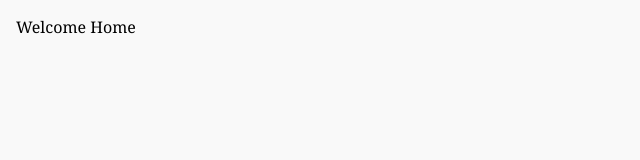
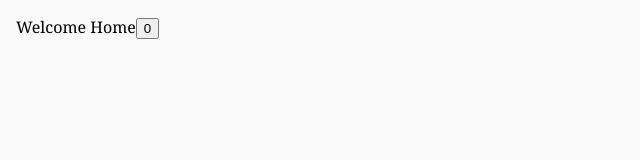
Before and after one commit to httpJunkie/rage-with-couchbase, a React (Create React App) app in the folder react-apollo-client/: page / in a window 1280 px wide. Shown: the top 160 px of the page, without its empty margins (0-640 px from the left). Built offline with nearby package versions, Linux system fonts and the light colour scheme.

Commit message:
Update directory structure

```diff
--- a/react-apollo-client/src/App.js
+++ b/react-apollo-client/src/App.js
@@ -1,9 +1,9 @@
 import React from "react";
 import { BrowserRouter, Route, Switch } from "react-router-dom";
 
-import Home from './components/Home';
-import Airlines from './components/Airlines';
-import Error404 from './components/Error404';
+import Home from './components/routes/home';
+import Airlines from './components/routes/airlines';
+import Error404 from './components/partial/error-404';
 
 const App = () => {
   return (
--- a/react-apollo-client/src/components/AirlineList.jsx
+++ b/react-apollo-client/src/components/partial/airline-list.jsx
@@ -1,6 +1,6 @@
 import React from 'react'
 import { Link } from "react-router-dom"
-import Pagination from './Pagination'
+import Pagination from '../utility/pagination'
 
 const AirlineList = ({airlines}) => {
 
--- a/react-apollo-client/src/components/Counter.jsx
+++ b/react-apollo-client/src/components/partial/counter.jsx
@@ -2,10 +2,8 @@ import React, { useState } from 'react'
 
 const Counter = () => {
   const [count, setCount] = useState(0)
-  const incrementCount = (event) => {
-    let eventIncoming = event
-    debugger
-    setCount((c) => c + 1)
-  }
+  const incrementCount = () => setCount(counter => counter +1)
   return <button onClick={incrementCount}>{count}</button>
 }
+
+export default Counter
--- a/react-apollo-client/src/components/Home.jsx
+++ b/react-apollo-client/src/components/routes/home.jsx
@@ -1,10 +1,13 @@
 import React from 'react'
+import Counter from '../partial/counter'
+
 
 const Home = ({ match }) => {
 
   return (
     <>
       <>Welcome Home</>
+      <Counter />
     </>
   )
 }
```
Also changed, not shown: react-apollo-client/src/components/routes/airlines.jsx (renamed from react-apollo-client/src/components/Airlines.jsx, +4 -4 lines), react-apollo-client/src/components/hoc/withApolloProvider.js (renamed from react-apollo-client/src/components/withApolloProvider.js), react-apollo-client/src/components/partial/airline-details.jsx (renamed from react-apollo-client/src/components/AirlineDetails.jsx), react-apollo-client/src/components/partial/error-404.jsx (renamed from react-apollo-client/src/components/Error404.jsx), react-apollo-client/src/components/partial/menu.jsx (renamed from react-apollo-client/src/components/Menu.jsx), react-apollo-client/src/components/routes/airline-gql.js (renamed from react-apollo-client/src/components/airline.js), react-apollo-client/src/components/utility/pagination.jsx (renamed from react-apollo-client/src/components/Pagination.jsx), 1 other file (tests, documents, lock files or other folders).
